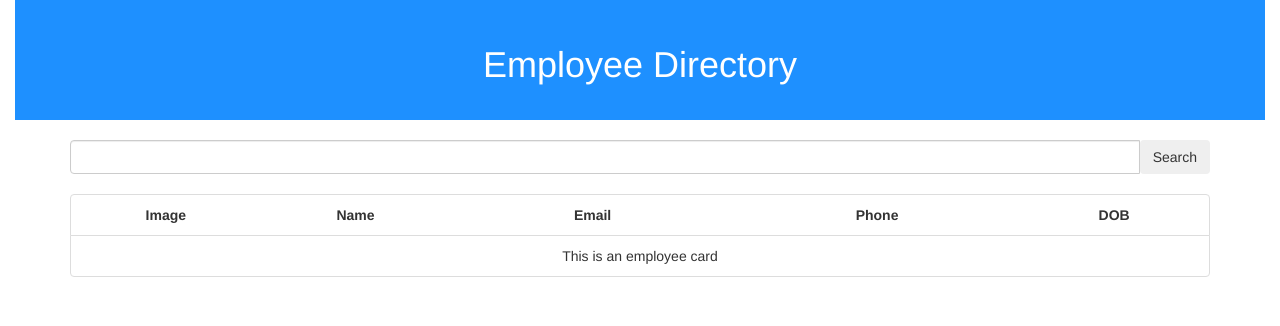
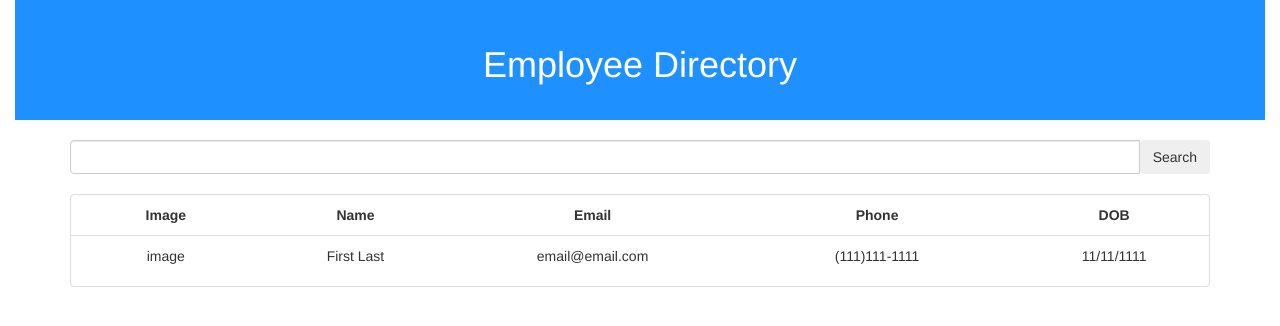
Before and after one commit to CodyYuill/employeedirectory, a React (Create React App) app: page / in a window 1280 px wide. Shown: the top 326 px of the page. Built offline with nearby package versions, Linux system fonts and the light colour scheme.

Commit message:
finished first round of css

```diff
--- a/src/components/EmployeeCard/index.js
+++ b/src/components/EmployeeCard/index.js
@@ -4,7 +4,15 @@ import React from 'react';
 class EmployeeCard extends React.Component {
     render() {
         return (
-            <form>This is an employee card</form>
+            <li className="list-group-item">
+                <div className="row">
+                    <p className="col-lg-2">{this.props.image}</p>
+                    <p className="col-lg-2">{this.props.name}</p>
+                    <p className="col-lg-3">{this.props.email}</p>
+                    <p className="col-lg-3">{this.props.phone}</p>
+                    <p className="col-lg-2">{this.props.dob}</p>
+                </div>
+            </li>
         );
     }
 }
--- a/src/components/EmployeeList/index.js
+++ b/src/components/EmployeeList/index.js
@@ -18,7 +18,7 @@ class EmployeeList extends React.Component {
                         <b className="col-lg-2">DOB</b>
                     </div>
                 </li>
-                <li className="list-group-item"><EmployeeCard /></li>
+                <EmployeeCard image="image" name="First Last" email="email@email.com" phone="(111)111-1111" dob="11/11/1111"/>
             </ul>
         );
     }
```
